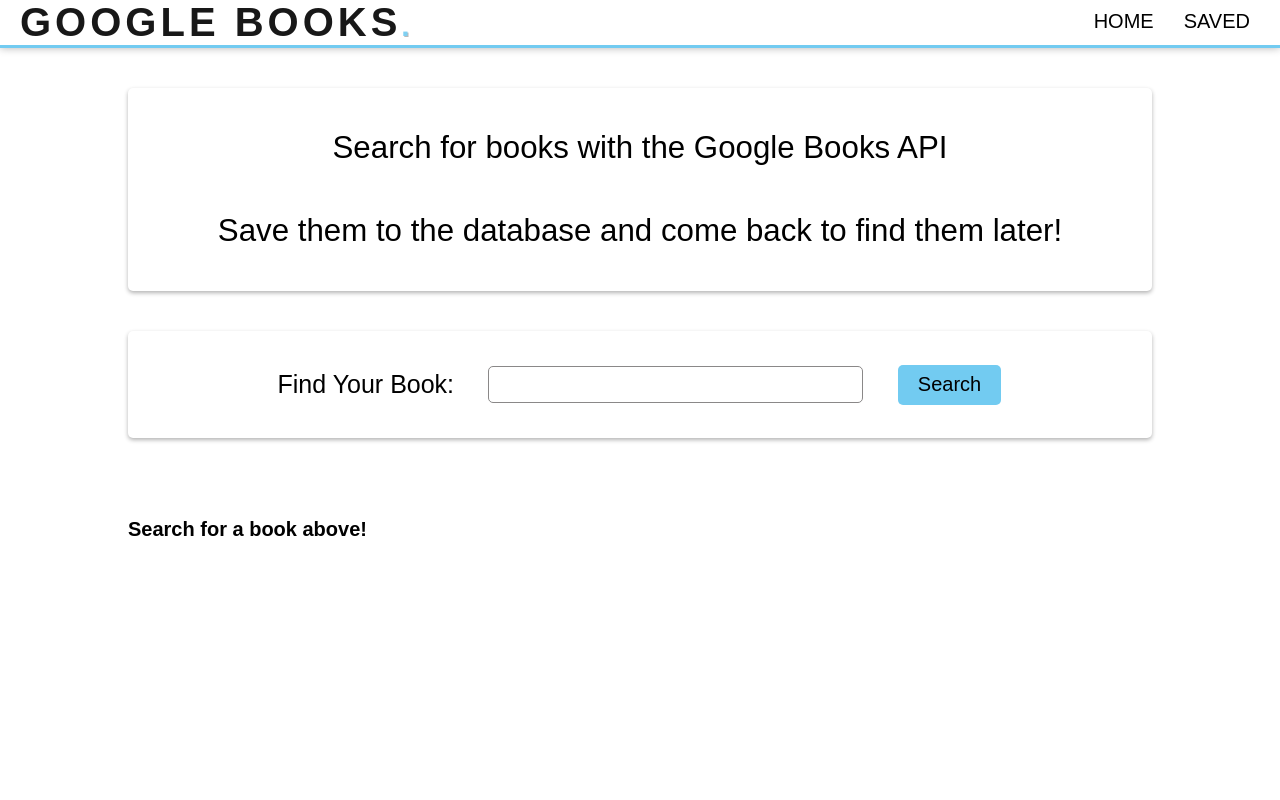
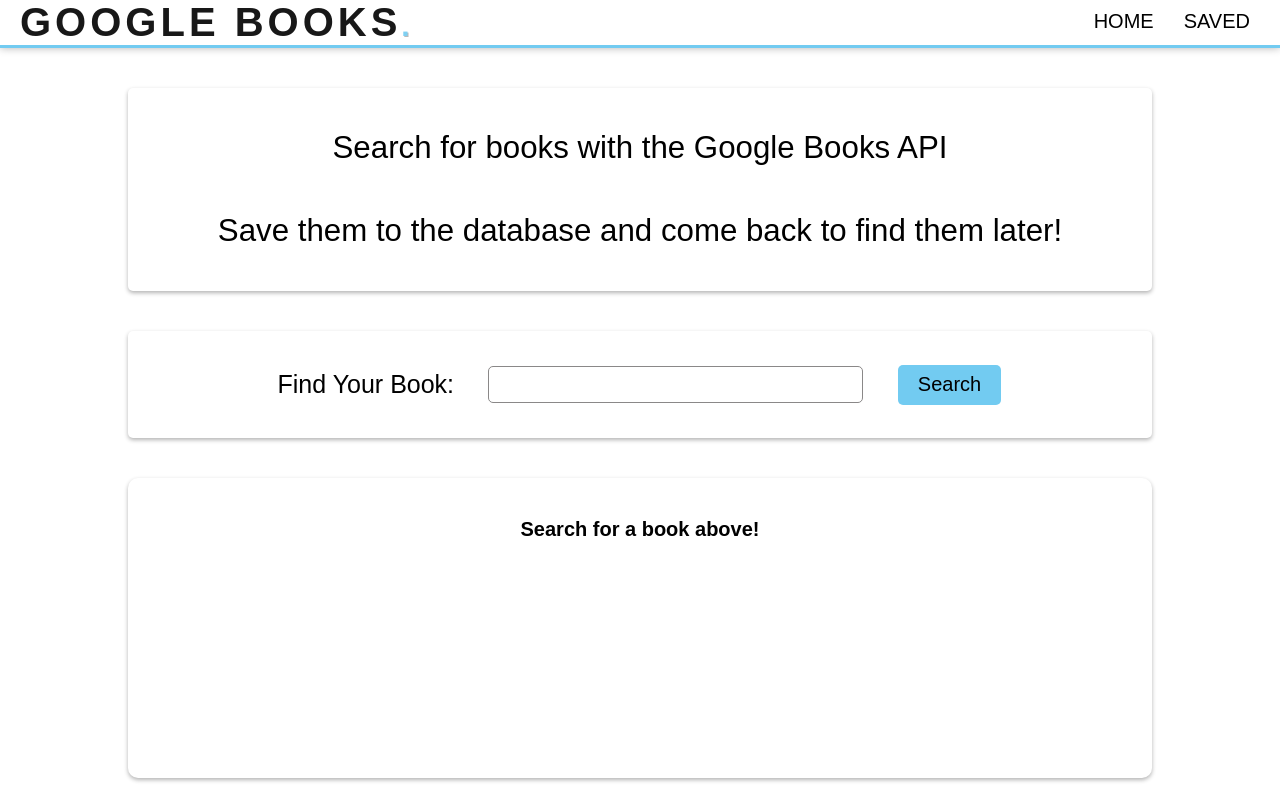
Before and after one commit to jayjscotto/google-books, a React (Create React App) app in the folder client/: page / in a window 1280 px wide. Built offline with nearby package versions, Linux system fonts and the light colour scheme.

Commit message:
fixed card stytling

```diff
--- a/client/src/Components/BookCard/card.css
+++ b/client/src/Components/BookCard/card.css
@@ -3,6 +3,9 @@
   border: none;
   max-width: 80%;
   border-radius: 10px;
+  margin-bottom: 2em;
+  text-align: center;
+  box-shadow: 0 2px 4px 0 rgba(0, 0, 0, 0.3);
 }
 
 .card-body {
```
